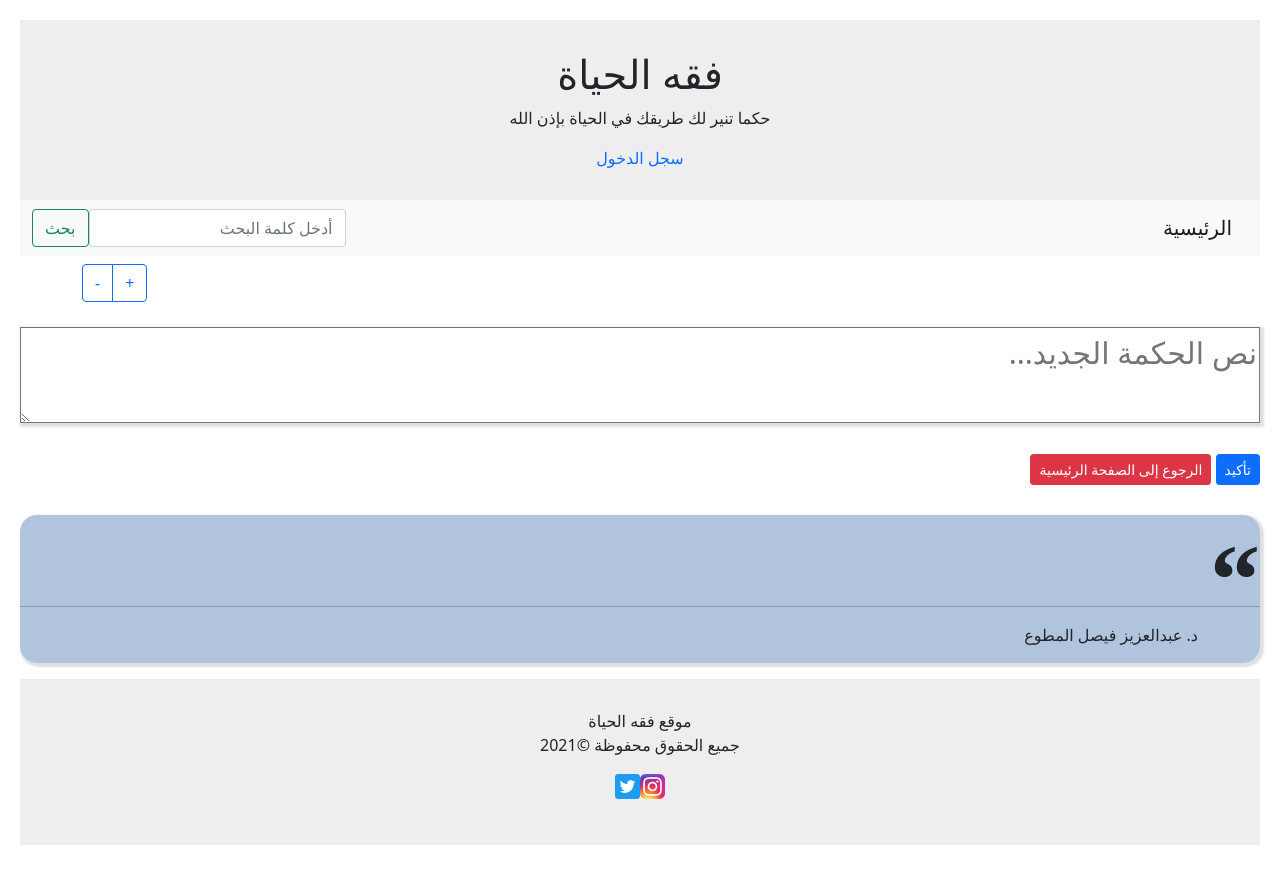
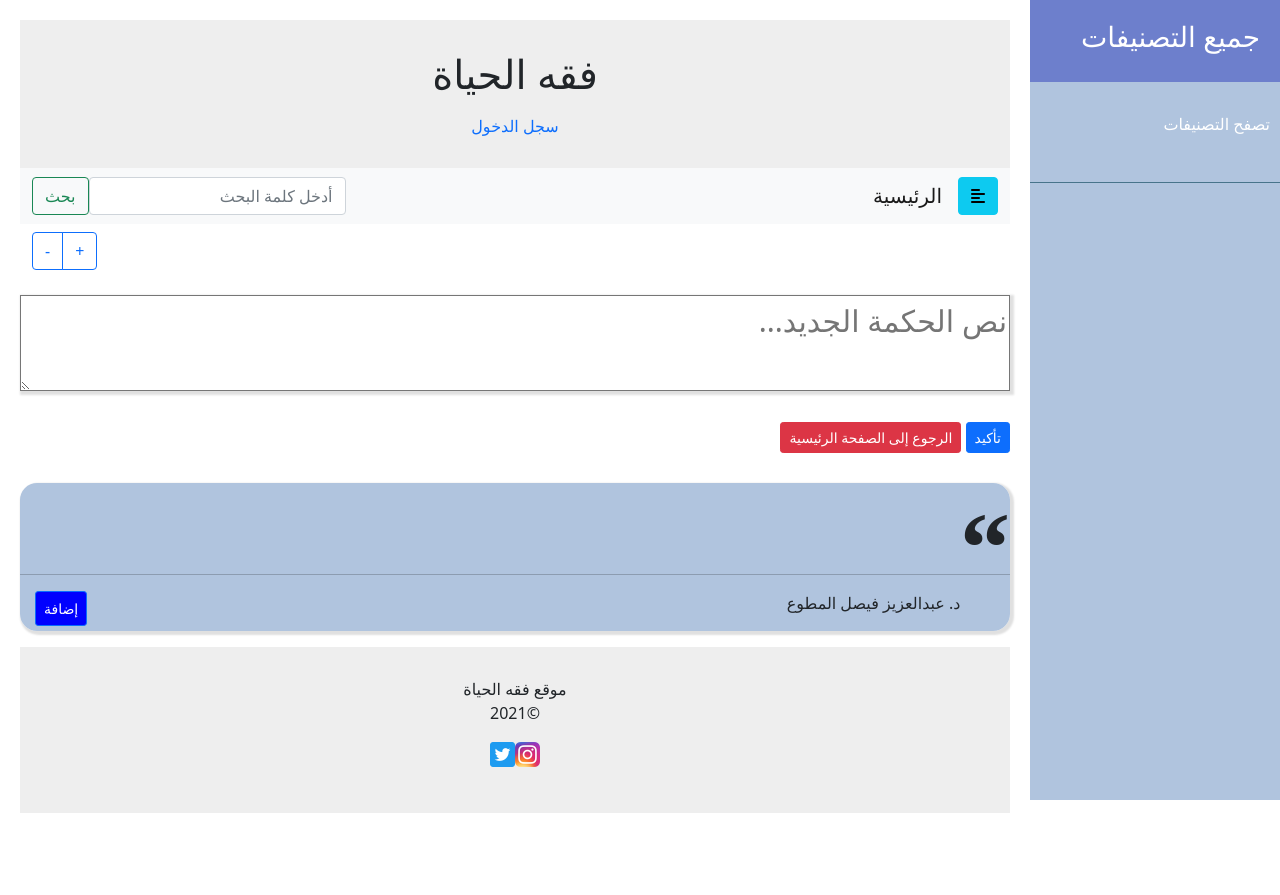
Before and after one commit to Mohammed7134/wisdoms-website, a PHP site: page /product/edit.php in a window 1280 px wide. After the commit the page ends 813 px from the top, so only its background shows below. Run offline with PHP 8.4, Linux system fonts and the light colour scheme; data that the repository does not hold is empty; some libraries are stand-ins or nearby versions.

Commit message:
whatsapp icon fixed

```diff
--- a/v1/js/app.js
+++ b/v1/js/app.js
@@ -1,11 +1,27 @@
 const author = "د.&nbsp;عبدالعزيز&nbsp;فيصل&nbsp;المطوع";
 const authorWhats = "د. عبدالعزيز فيصل المطوع";
-
+const myStorage = window.sessionStorage;
 const eachBunch = 10;
 let num = eachBunch;
 let curSize;
 let wisdomsArray = [];
 let logStatus = false;
+let errorMessage = "";
+var wisdomsIds = [];
+let length = document.querySelector(".number-of-messages");
+const setVis = () => {
+    if (wisdomsIds.length === 0) {
+        length.style.display = "none";
+    } else {
+        length.style.display = "flex";
+    }
+}
+if (myStorage.getItem("wisdoms")) {
+    let arr = JSON.parse(myStorage.getItem("wisdoms"));
+    wisdomsIds = arr;
+    length.innerText = wisdomsIds.length;
+    setVis();
+}
 
 String.prototype.removeNBSP = function () {
     return this.replace(/&nbsp;/g, ' ').replace(/&#160;/g, ' ').replace(/\u00a0/g, ' ');
@@ -23,43 +39,106 @@
     }
 }
 
-// const loadCategoriesAxios = async () => {
-//     try {
-//         const res = await axios.get("/v1/php/getAllCategories.php?api=true");
-//         const categories = await res.data.categories;
-//         const list = document.querySelector("ul");
-//         for (let category of categories) {
-//             const li = document.createElement("li");
-//             const link = document.createElement("a");
-//             link.setAttribute("href", `/explore?categoryId=${category.id}`);
-//             link.classList.add("category-link");
-//             link.innerText = category.name;
-//             li.append(link);
-//             list.append(li);
-//         }
-//     } catch (e) {
-//         console.log("error: ", e)
-//     }
+const loadCategoriesAxios = async () => {
+    try {
+        const res = await axios.get("/v1/php/getAllCategories.php?api=true");
+        const categories = await res.data.categories;
+        const list = document.querySelector("ul");
+        for (let category of categories) {
+            const li = document.createElement("li");
+            const link = document.createElement("a");
+            link.setAttribute("href", `/explore?categoryId=${category.id}`);
+            link.classList.add("category-link");
+            link.innerText = category.name;
+            li.append(link);
+            list.append(li);
+        }
+    } catch (e) {
+        console.log("error: ", e)
+    }
 
-// }
+}
+let allText = "";
+const getAllSelectedWisdoms = async () => {
+    allText = "";
+    for (let i = 0; i < wisdomsIds.length; i++) {
+        const res = await axios.get(`/v1/php/getWisdomById.php?api=true&id=${wisdomsIds[i]}`);
+        let wisdom = await res.data.wisdom;
+        allText += wisdom.text;
+        allText += '\n\n';
+    }
+}
+const setSend = async () => {
+    let shareButton = document.querySelector(".share-link");
+    await getAllSelectedWisdoms();
+    shareButton.setAttribute("href", `whatsapp://send?text=${encodeURI(allText + '\n' + authorWhats)}`);
+    if (wisdomsIds.length === 0) { shareButton.removeAttribute("href"); } else { shareButton.setAttribute("href", `whatsapp://send?text=${encodeURI(allText + '\n' + authorWhats)}`); }
+}
 
 const createWisdom = (wisdom) => {
-    let editLink = `<a class='edit-link me-3' href='edit/edit?wisdomId=${wisdom.id}'>تعديل</a>`;
-    let shareLink = `<a class="share-link me-3" data-action="share/whatsapp/share" href="whatsapp://send?text=${encodeURI(wisdom.text.removeNBSP() + '\n\n' + authorWhats)}"><i class="fab fa-whatsapp fa-2x" style="color:green" aria-hidden="true"></i></a>`
-
-    return `<blockquote class="quote-box">
-        <p class="quotation-mark">“</p>
-        <p class="quote-text wisdom-space">${wisdom.text.removeNBSP()}</p>
-        <hr>
-        <div class="blog-post-actions d-flex justify-content-between">
-            <p class="d-inline" style="padding-right: 5%;">${author}</p>${logStatus ? editLink : shareLink}
-        </div>
-    </blockquote>`
+    let shareLink = document.createElement("button");
+    let index = wisdom.id;
+    shareLink.onclick = () => {
+        if (wisdomsIds.includes(index)) {
+            for (var i = 0; i < wisdomsIds.length; i++) {
+                if (wisdomsIds[i] === index) {
+                    wisdomsIds.splice(i, 1);
+                    shareLink.innerText = "إضافة";
+                    shareLink.style.backgroundColor = "blue";
+                }
+            }
+        } else {
+            this.wisdomsIds.push(index);
+            shareLink.innerText = "إزالة";
+            shareLink.style.backgroundColor = "red";
+        }
+        setVis();
+        setSend();
+        myStorage.setItem("wisdoms", JSON.stringify(this.wisdomsIds));
+        length.innerText = wisdomsIds.length;
+    }
+    let editLink = document.createElement("a");
+    editLink.classList.add("edit-link", "me-3");
+    editLink.setAttribute("href", `edit/edit?wisdomId=${wisdom.id}`);
+    editLink.innerText = "تعديل";
+    shareLink.classList.add("btn", "btn-primary", "btn-sm");
+    if (wisdomsIds.includes(wisdom.id)) {
+        shareLink.innerText = "إزالة";
+        shareLink.style.backgroundColor = "red";
+    } else {
+        shareLink.innerText = "إضافة";
+        shareLink.style.backgroundColor = "blue";
+    }
+    shareLink.style.marginLeft = "15px";
+    editLink.style.marginLeft = "15px";
+    shareLink.style.marginBottom = "5px";
+    editLink.style.marginBottom = "5px";
+    let quote = document.createElement("blockquote");
+    quote.classList.add("quote-box");
+    let mark = document.createElement("p");
+    mark.innerText = "“";
+    mark.classList.add("quotation-mark");
+    quote.appendChild(mark);
+    let wisSpace = document.createElement("p");
+    wisSpace.classList.add("quote-text", "wisdom-space");
+    wisSpace.innerText = wisdom.text.removeNBSP();
+    quote.appendChild(wisSpace);
+    quote.appendChild(document.createElement("hr"));
+    let div = document.createElement("div");
+    div.classList.add("blog-post-actions", "d-flex", "justify-content-between");
+    let par = document.createElement("p");
+    par.classList.add("d-inline");
+    par.style.paddingRight = "5%";
+    par.innerHTML = author;
+    div.appendChild(par);
+    div.appendChild(logStatus ? editLink : shareLink);
+    quote.appendChild(div);
+    return quote;
 }
 
 const appendWisdom = async (i, edit) => {
     changeLogLabel();
-    await $(".inner-content").append(createWisdom(wisdomsArray[i]));
+    document.querySelector(".inner-content").append(createWisdom(wisdomsArray[i]));
     curSize = parseInt($('.quote-text').css('font-size'));
 }
 
@@ -75,7 +154,6 @@
         }
     }
 }
-
 const setUpEditPage = async (params) => {
     const formElem = document.querySelector("#editForm");
     const textarea = document.querySelector("textarea");
@@ -85,8 +163,8 @@
     let wisdom = await res.data.wisdom;
     textarea.innerText = wisdom.text;
 
-    await $(".inner-content").prepend(createWisdom(wisdom));
-    $(".inner-content").append(messageArea)
+    document.querySelector(".inner-content").prepend(createWisdom(wisdom));
+    document.querySelector(".inner-content").append(messageArea);
     document.querySelector(".edit-link").style.display = "none";
 
     const boxHeight = document.querySelector(".quote-box").offsetHeight;
@@ -124,6 +202,7 @@
         }
     };
 }
+
 const setUpSearchPage = async (params) => {
     const searchText = params.get('searchText');
     const res = await axios.get(`/v1/php/searchWisdom.php?searchText=${searchText}`);
@@ -131,13 +210,21 @@
     const counter = document.querySelector(".counter");
     counter.innerHTML += `كلمة البحث: ${searchText}`
     counter.innerHTML += "<br>"
-    counter.innerHTML += `عدد النتائج: ${wisdomsArray.length}`
+    if (res.data.error) {
+        counter.innerHTML += `<h4 style="color:red">${res.data.message}</h4>`
+    } else {
+        counter.innerHTML += `عدد النتائج: ${wisdomsArray.length}`
+        displayWisdoms(false);
+    }
+
 }
-// const setUpExploreCategoryPage = async (params) => {
-//     const catId = params.get('categoryId');
-//     const res = await axios.get(`/v1/php/exploreCategory.php?categoryId=${catId}`);
-//     wisdomsArray = res.data.wisdoms;
-// }
+const setUpExploreCategoryPage = async (params) => {
+    const catId = params.get('categoryId');
+    const res = await axios.get(`/v1/php/exploreCategory.php?categoryId=${catId}`);
+    wisdomsArray = res.data.wisdoms;
+    displayWisdoms(false);
+}
+
 
 const loadWisdoms = async function () {
     await checkLogStatus();
@@ -154,26 +241,26 @@
         } else {
             const res = await axios.get("/v1/php/getAllWisdoms.php?api=true");
             wisdomsArray = res.data.wisdoms;
+            displayWisdoms(false);
         }
-        displayWisdoms(false);
     }
 
 }
 
 function addfn() {
     $(document).ready(function () {
-        // $('#sidebarCollapse').on('click', function () {
-        //     $('#sidebar').toggleClass('active');
-        //     $('#xmark').toggleClass('show');
-        //     $('#content').toggleClass('inactive');
-        //     $('body').toggleClass('scroll-disable');
-        // });
-        // $('#xmark').on('click', function () {
-        //     $('#sidebar').toggleClass('active');
-        //     $('#xmark').toggleClass('show');
-        //     $('#content').toggleClass('inactive');
-        //     $('body').toggleClass('scroll-disable');
-        // });
+        $('#sidebarCollapse').on('click', function () {
+            $('#sidebar').toggleClass('active');
+            $('#xmark').toggleClass('show');
+            $('#content').toggleClass('inactive');
+            $('body').toggleClass('scroll-disable');
+        });
+        $('#xmark').on('click', function () {
+            $('#sidebar').toggleClass('active');
+            $('#xmark').toggleClass('show');
+            $('#content').toggleClass('inactive');
+            $('body').toggleClass('scroll-disable');
+        });
         // Increase/descrease font size
         $('.plus').bind("click", function () {
             curSize = parseInt($('.quote-text').css('font-size')) + 2;
@@ -209,18 +296,18 @@
 }
 
 const downloadData = async () => {
-    // await loadCategoriesAxios();
+    await loadCategoriesAxios();
     await loadWisdoms();
     addfn();
     document.getElementById("showMoreBtn").addEventListener("click", showMore);
     document.getElementById("loading").style.display = "none";
 }
 const downloadLog = async () => {
-    // await loadCategoriesAxios();
+    await loadCategoriesAxios();
     addfn();
 }
 if (document.URL.includes("edit")) {
-    // loadCategoriesAxios();
+    loadCategoriesAxios();
     loadWisdoms();
     addfn();
 } else if (document.URL.includes("login")) {
@@ -228,3 +315,4 @@
 } else {
     downloadData();
 }
+setSend();
--- a/v1/php/getAllWisdoms.php
+++ b/v1/php/getAllWisdoms.php
@@ -4,7 +4,6 @@
 }
 $response = array();
 require_once '../../includes/DbOperations.php';
-if ($_SERVER['REQUEST_METHOD'] == 'GET') {
 $db = new DbOperations();
 $result = $db->getAllWisdoms();
 if ($result !== false) {
@@ -17,10 +16,7 @@
     $response['error'] = true;
     $response['message'] = "Something went wrong";
 }
-} else {
-    $response['error'] = true;
-    $response['message'] = "Request not allowed";
-}
+
 if (isset($_GET['api'])) {
     echo json_encode($response);
 } else {
--- a/v1/templates/foot.php
+++ b/v1/templates/foot.php
@@ -1,6 +1,6 @@
 <footer>
    <div class="jumbotron text-center">
-      <p>موقع فقه الحياة<br> جميع الحقوق محفوظة ©<span id="year">2021</span></p>
+      <p>موقع فقه الحياة<br> ©<span id="year">2021</span></p>
       <p><a href="https://www.instagram.com/dr.almotawa" target="_blank"><img src="/v1/images/Instagram-Dr-Abdulaziz.png" alt="instagram.com " class="social-media-icon"></a><a href="https://www.twitter.com/dralmotawaa" target="_blank"><img src="/v1/images/Twitter-Dr-Abdulaziz.png" alt="twitter.com" class="social-media-icon"></a></p>
    </div>
 </footer>
--- a/v1/templates/head.php
+++ b/v1/templates/head.php
@@ -17,11 +17,41 @@
     <!-- iPhone icon -->
     <link type="image/png" href="/v1/images/HikmaPicture.png" rel="apple-touch-icon">
     <link rel="icon" type="image/png" href="/v1/images/HikmaPicture.png">
+
 </head>
+<style>
+    .floating {
+        position: fixed;
+        bottom: 20px;
+        right: 20px;
+        width: 50px;
+        height: 50px;
+        display: flex;
+        justify-content: center;
+        align-items: center;
+        clip-path: circle(50%);
+        background-color: rgb(221, 255, 221);
+    }
+
+    .number-of-messages {
+        position: fixed;
+        bottom: 35px;
+        right: 19px;
+        width: 20px;
+        height: 20px;
+        clip-path: circle(50%);
+        background-color: white;
+        display: flex;
+        justify-content: center;
+        align-items: center;
+    }
+</style>
 
 <body>
+    <a class="floating share-link me-3" data-action="share/whatsapp/share"><i class="fab fa-whatsapp fa-2x" style="color:green" aria-hidden="true"></i></a>
+    <p class="number-of-messages"></p>
     <div class="wrapper">
-        <!-- <nav id="sidebar">
+        <nav id="sidebar">
             <div class="sidebar-header">
                 <h3>جميع التصنيفات</h3>
             </div>
@@ -29,20 +59,20 @@
                 <p>تصفح التصنيفات</p>
             </ul>
         </nav>
-        <button id="xmark" type="button" aria-label="Close" class="btn-close"></button> -->
+        <button id="xmark" type="button" aria-label="Close" class="btn-close"></button>
         <!-- Sidebar  -->
         <!-- Page Content  -->
         <div id="content">
             <header>
                 <div class="jumbotron text-center" style="margin-bottom: 0px;">
                     <h1>فقه الحياة</h1>
-                    <p>حكما تنير لك طريقك في الحياة بإذن الله</p>
+                    <p></p>
                     <a class="login-link" href="/login">سجل الدخول</a>
                     <form method="post" action="/v1/php/endSession.php"><button class="logout-button" type="submit" style="margin:auto;display:none;">تسجيل الخروج</button></form>
 
                 </div>
                 <nav class="navbar navbar-expand-lg navbar-light bg-light">
-                    <div class="container-fluid"><a class="navbar-brand" href="/home">الرئيسية</a><button class="navbar-toggler" type="button" data-toggle="collapse" data-target="#navbarSupportedContent" aria-controls="navbarSupportedContent" aria-expanded="false" aria-label="Toggle navigation"><span class="fas fa-search" aria-hidden="true"></span></button>
+                    <div class="container-fluid"><button class="btn btn-info" type="button" id="sidebarCollapse"><i class="fas fa-align-left" aria-hidden="true"></i></button><a class="navbar-brand" href="/home">الرئيسية</a><button class="navbar-toggler" type="button" data-toggle="collapse" data-target="#navbarSupportedContent" aria-controls="navbarSupportedContent" aria-expanded="false" aria-label="Toggle navigation"><span class="fas fa-search" aria-hidden="true"></span></button>
                         <div class="collapse navbar-collapse" id="navbarSupportedContent">
                             <ul class="navbar-nav me-auto mb-2 mb-lg-0">
                                 <li class="nav-item"></li>
```
Also changed, not shown: v1/php/searchWisdom.php (+10 -5 lines), v1/images/HikmaPicture.png. Lines whose indentation alone changed are shown as unchanged.
